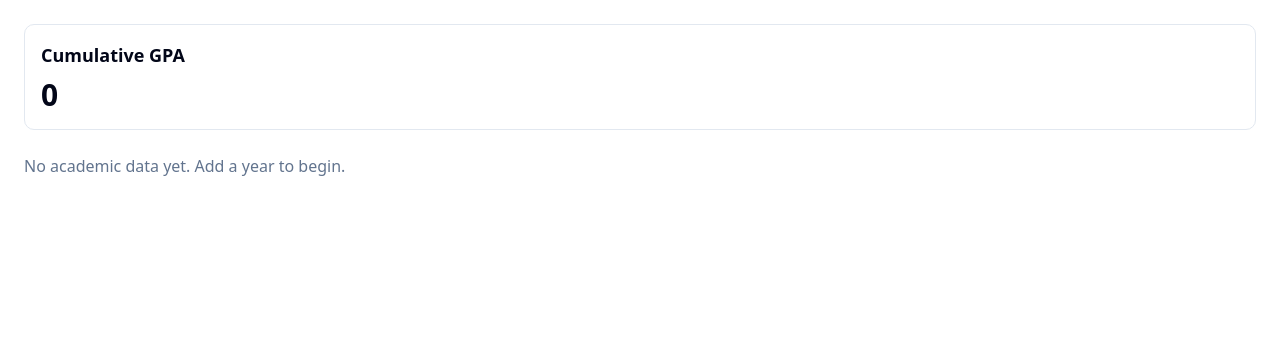
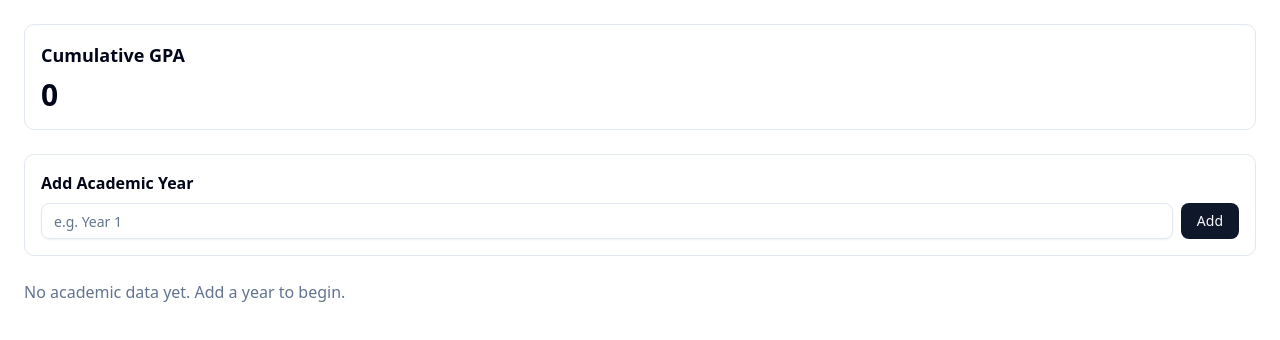
Before and after one commit to efoosag/universal-cgpa, a Next.js app: page /dashboard in a window 1280 px wide. Shown: the top 340 px of the page. Built offline with nearby package versions, Linux system fonts and the light colour scheme.

Commit message:
Add Year, Semester and Course Forms

```diff
--- a/app/dashboard/page.js
+++ b/app/dashboard/page.js
@@ -1,14 +1,14 @@
 "use client";
 
 import { useAcademicStore } from "@/store/academicStore";
-import {
-  calculateSemesterGPA,
-  calculateCGPA,
-} from "@/lib/calculations";
+import { calculateSemesterGPA, calculateCGPA } from "@/lib/calculations";
 import { GRADING_SCALES } from "@/lib/grading";
+import AddYearForm from "@/components/AddYearForm";
+import AddSemesterForm from "@/components/AddSemesterForm";
+import AddCourseForm from "@/components/AddCourseForm";
 
 export default function Dashboard() {
-  const { years } = useAcademicStore();
+  const { years, addYear, addSemester, addCourse } = useAcademicStore();
   const gradingScale = GRADING_SCALES["ng-5"];
 
   const cgpa = calculateCGPA(years, gradingScale);
@@ -19,6 +19,10 @@
       <div className="rounded-lg border p-4">
         <h2 className="text-lg font-semibold">Cumulative GPA</h2>
         <p className="text-3xl font-bold mt-2">{cgpa}</p>
+      </div>
+      <div className="border rounded-lg p-4">
+        <h3 className="font-semibold mb-2">Add Academic Year</h3>
+        <AddYearForm onAdd={addYear} />
       </div>
 
       {/* YEARS */}
@@ -31,26 +35,19 @@
       {years.map((year) => (
         <div key={year.id} className="space-y-4">
           <h3 className="text-xl font-semibold">{year.title}</h3>
+          <AddSemesterForm yearId={year.id} onAdd={addSemester} />
 
           {/* SEMESTERS */}
           {year.semesters.map((semester) => {
-            const semesterGPA = calculateSemesterGPA(
-              semester,
-              gradingScale
-            );
+            const semesterGPA = calculateSemesterGPA(semester, gradingScale);
 
             return (
-              <div
-                key={semester.id}
-                className="ml-4 border-l pl-4 space-y-2"
-              >
+              <div key={semester.id} className="ml-4 border-l pl-4 space-y-2">
                 <div className="flex justify-between items-center">
                   <h4 className="font-medium">
                     {semester.title} ({semester.status})
                   </h4>
-                  <span className="font-semibold">
-                    GPA: {semesterGPA}
-                  </span>
+                  <span className="font-semibold">GPA: {semesterGPA}</span>
                 </div>
 
                 {/* COURSES */}
@@ -60,6 +57,13 @@
                   </p>
                 )}
 
+                {/* Add Course Form */}
+                <AddCourseForm
+                  yearId={year.id}
+                  semesterId={semester.id}
+                  onAdd={addCourse}
+                />
+
                 {semester.courses.map((course) => (
                   <div
                     key={course.id}
@@ -68,9 +72,7 @@
                     <span>
                       {course.name} ({course.creditUnit} CU)
                     </span>
-                    <span className="font-medium">
-                      {course.grade}
-                    </span>
+                    <span className="font-medium">{course.grade}</span>
                   </div>
                 ))}
               </div>
--- /dev/null
+++ b/components/AddCourseForm.jsx
@@ -0,0 +1,68 @@
+"use client";
+
+import { useState } from "react";
+import { Button } from "@/components/ui/button";
+import { Input } from "@/components/ui/input";
+
+export default function AddCourseForm({ yearId, semesterId, onAdd }) {
+  const [name, setName] = useState("");
+  const [code, setCode] = useState("");
+  const [creditUnit, setCreditUnit] = useState("");
+  const [grade, setGrade] = useState("");
+  const [isRetake, setIsRetake] = useState(false);
+
+  const handleSubmit = (e) => {
+    e.preventDefault();
+    if (!name.trim() || !creditUnit || !grade.trim()) return;
+
+    onAdd(yearId, semesterId, {
+      name: name.trim(),
+      code: code.trim(),
+      creditUnit: Number(creditUnit),
+      grade: grade.trim(),
+      isRetake,
+    });
+
+    // Reset form
+    setName("");
+    setCode("");
+    setCreditUnit("");
+    setGrade("");
+    setIsRetake(false);
+  };
+
+  return (
+    <form onSubmit={handleSubmit} className="flex flex-col gap-2">
+      <Input
+        placeholder="Course Name"
+        value={name}
+        onChange={(e) => setName(e.target.value)}
+      />
+      <Input
+        placeholder="Course Code (Optional)"
+        value={code}
+        onChange={(e) => setCode(e.target.value)}
+      />
+      <Input
+        type="number"
+        placeholder="Credit Units"
+        value={creditUnit}
+        onChange={(e) => setCreditUnit(e.target.value)}
+      />
+      <Input
+        placeholder="Grade (e.g., A, B)"
+        value={grade}
+        onChange={(e) => setGrade(e.target.value.toUpperCase())}
+      />
+      <label className="flex items-center gap-2 text-sm">
+        <input
+          type="checkbox"
+          checked={isRetake}
+          onChange={(e) => setIsRetake(e.target.checked)}
+        />
+        Retake
+      </label>
+      <Button type="submit">Add Course</Button>
+    </form>
+  );
+}
--- /dev/null
+++ b/components/AddSemesterForm.jsx
@@ -0,0 +1,43 @@
+"use client";
+
+import { useState } from "react";
+import { Button } from "@/components/ui/button";
+import { Input } from "@/components/ui/input";
+
+export default function AddSemesterForm({ yearId, onAdd }) {
+  const [title, setTitle] = useState("");
+  const [status, setStatus] = useState("planned");
+
+  const handleSubmit = (e) => {
+    e.preventDefault();
+    if (!title.trim()) return;
+
+    onAdd(yearId, title.trim(), status);
+    setTitle("");
+    setStatus("planned");
+  };
+
+  return (
+    <form onSubmit={handleSubmit} className="flex gap-2 items-center">
+      <Input
+        placeholder="e.g. First Semester"
+        value={title}
+        onChange={(e) => setTitle(e.target.value)}
+      />
+
+      <select
+        value={status}
+        onChange={(e) => setStatus(e.target.value)}
+        className="h-9 rounded-md border px-2 text-sm"
+      >
+        <option value="planned">Planned</option>
+        <option value="ongoing">Ongoing</option>
+        <option value="completed">Completed</option>
+      </select>
+
+      <Button type="submit" size="sm">
+        Add
+      </Button>
+    </form>
+  );
+}
--- /dev/null
+++ b/components/AddYearForm.jsx
@@ -0,0 +1,28 @@
+"use client";
+
+import { useState } from "react";
+import { Button } from "@/components/ui/button";
+import { Input } from "@/components/ui/input";
+
+export default function AddYearForm({ onAdd }) {
+  const [title, setTitle] = useState("");
+
+  const handleSubmit = (e) => {
+    e.preventDefault();
+    if (!title.trim()) return;
+
+    onAdd(title.trim());
+    setTitle("");
+  };
+
+  return (
+    <form onSubmit={handleSubmit} className="flex gap-2">
+      <Input
+        placeholder="e.g. Year 1"
+        value={title}
+        onChange={(e) => setTitle(e.target.value)}
+      />
+      <Button type="submit">Add</Button>
+    </form>
+  );
+}
--- /dev/null
+++ b/components/ui/input.jsx
@@ -0,0 +1,24 @@
+import * as React from "react"
+
+import { cn } from "@/lib/utils"
+
+function Input({
+  className,
+  type,
+  ...props
+}) {
+  return (
+    <input
+      type={type}
+      data-slot="input"
+      className={cn(
+        "file:text-foreground placeholder:text-muted-foreground selection:bg-primary selection:text-primary-foreground dark:bg-input/30 border-input h-9 w-full min-w-0 rounded-md border bg-transparent px-3 py-1 text-base shadow-xs transition-[color,box-shadow] outline-none file:inline-flex file:h-7 file:border-0 file:bg-transparent file:text-sm file:font-medium disabled:pointer-events-none disabled:cursor-not-allowed disabled:opacity-50 md:text-sm",
+        "focus-visible:border-ring focus-visible:ring-ring/50 focus-visible:ring-[3px]",
+        "aria-invalid:ring-destructive/20 dark:aria-invalid:ring-destructive/40 aria-invalid:border-destructive",
+        className
+      )}
+      {...props} />
+  );
+}
+
+export { Input }
```
